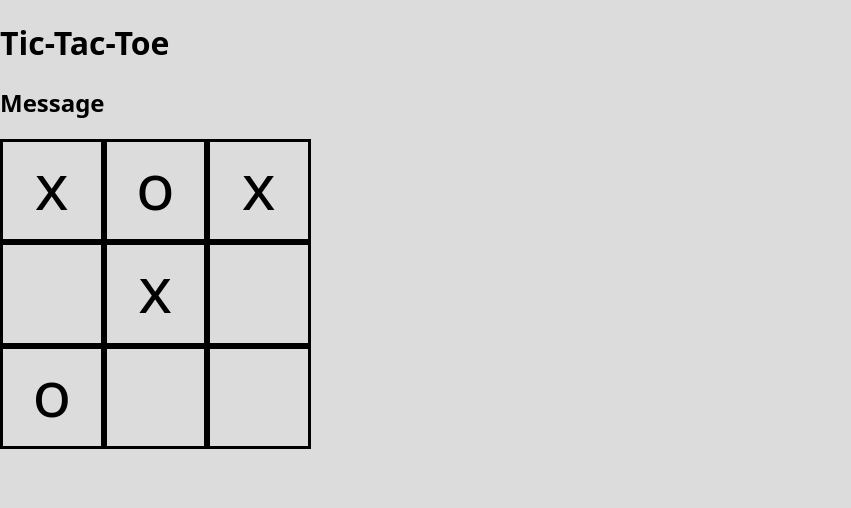
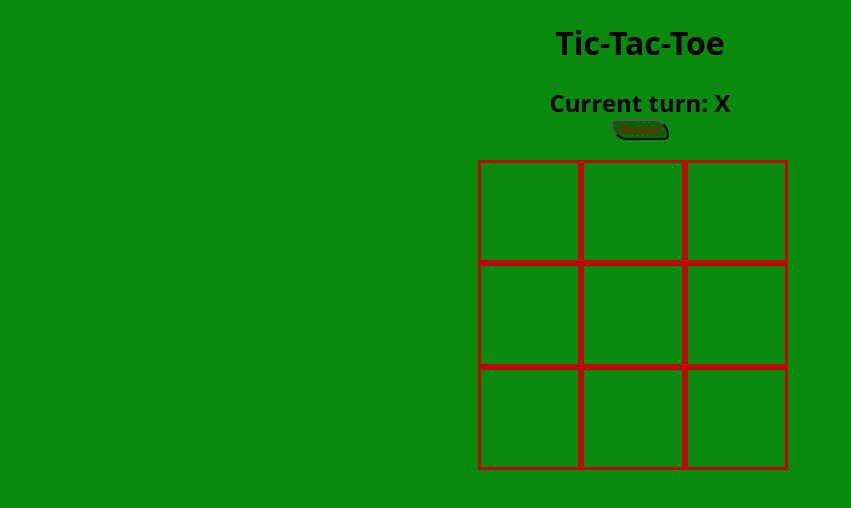
Before and after one commit to sambow7/tic-tac-toe-lab, a plain HTML site: page index.html in a window 1280 px wide. Shown: the whole page, without its empty margins (0-851 px from the left). Drawn offline with Linux system fonts and the light colour scheme.

Commit message:
tic-tac-toe save

```diff
--- a/css/style.css
+++ b/css/style.css
@@ -1,5 +1,5 @@
 body {
-  background-color: gainsboro;
+  background-color: rgb(10, 137, 14);
   /* Use a system font, if none are available use an available sans-sarif */
   font-family: system-ui, sans-serif;
   margin: 0;
@@ -9,12 +9,30 @@ body {
   display: flex;
   flex-wrap: wrap;
   width: 325px;
+  margin: auto;
 }
 
 .sqr {
   width: 30%;
   aspect-ratio: 1/1;
-  border: 3px solid black;
+  border: 3px solid rgb(187, 10, 10);
   font-size: 64px;
   text-align: center;
 }
+
+h1 {
+  text-align: center;
+}
+
+h2 {
+  text-align: center;
+}
+button {
+  color: rgb(187, 10, 10);
+  background-color: darkgreen;
+  display: flex;
+  border-radius: 15px 50px;
+  margin: auto;
+
+
+}
--- a/js/app.js
+++ b/js/app.js
@@ -8,87 +8,112 @@ const winningCombo = [
 
 /*---------------------------- Variables (state) ----------------------------*/
 let board;
-let turn;
-let winner;
-let tie;
+let turn;           // represents "x" and "o"
+let winner;         // shows a message of who wobn the game
+let tie;            // shows if the game was a tie
 let squareIndex;
 
 
 /*------------------------ Cached Element References ------------------------*/
 const squareEls = document.querySelectorAll(`.sqr`);
-const statusMessage = document.getElementById("message");
-const boardContainer = document.querySelector(`.board`)
+const messageEl = document.getElementById("message");
+const gameBoard = document.querySelector(`.board`)
 
 /*-------------------------------- Functions --------------------------------*/
 function init() {
-  board  = Array(9).fill("");
-  board = ["x", "o", "x", "", "x", "", "o", "", ""];
-  turn = "x";
+  // board = Array(9).fill("");
+  board = [" ", " ", " ", " ", " ", "", " ", " ", " "];
+  turn = "X";
   winner = false;
   tie = false;
+
+  squareEls.forEach((square) => {
+    square.textContent = "";
+  })
   console.log("Game initialized");
   render();
-}
+};
+
+init(); // call function
 
 function render() {
   updateBoard();
   updateMessage();
-}
+};
 
 function updateBoard() {
   board.forEach((mark, index) => {
     const square = squareEls[index];
     square.textContent = mark
   })
-}
+};
 
 function updateMessage() {
   if (winner === true && tie === false) {
     messageEl.textContent = `${turn} wins`
   } else if (winner === false && tie === true) {
-    messageEl.textContent = `It's a tie!`
+    messageEl.textContent = `It's a tie!`            //render message that the game is a tie
   } else if (winner === false && tie === false) {
-    messageEl.textContent = `Current turn: ${turn}`
+    messageEl.textContent = `Current turn: ${turn}`  //rendering message who won
   }
-}
+};
 
 function handleCLick(event) {
-
   squareIndex = parseInt(event.target.id)
   // console.log(event.target.id)
-  if (board[squareIndex] || winner === true) return;
-
+  if (board[squareIndex] || winner === true) {
+    return;
+  }
   placePiece(squareIndex);
   checkForWinner();
-}
+  updateMessage();
+};
 
 function placePiece(index) {
   board[index] = turn
-  console.log(board)
-}
+  if (board[index] === "X") {
+    updateBoard(index);
+    updateMessage();
+    turn = "O"
+  } else if (board[index] === "O") {
+    updateBoard(index);
+    updateMessage();
+    turn = "X"
+  }
+  console.log(board[index])
+};
 
 function checkForWinner() {
-  for (const combo of winningCombos) {
+  for (const combo of winningCombo) {
     const [a, b, c] = combo
     if (board[a] && board[a] === board[b] && board[b] === board[c]) {
       winner = true;
-      console.log("Winner: "  + winner);
+      turn = board[c];
+      updateMessage();
+      console.log(`The winner is ${turn}`);
       return;
     }
   }
-}
+};
 
 function checkForTie() {
-  if (winner ===true) return;
+  if (winner === true) return;
   tie = board.every(cell => cell !== "");
   console.log("Tie: " + winner)
 
-}
+};
+
+function restartGame() {
+  const restartButton = document.createElement("button");
+  restartButton.textContent = "Restart"
+  messageEl.appendChild(restartButton)
+};
+
+restartGame(); //call function
+
 /*----------------------------- Event Listeners -----------------------------*/
 // boardContainer.addEventListener("click", handleClick);
 squareEls.forEach(square => {
   square.addEventListener("click", handleCLick);
 
 });
-
-init();
```
